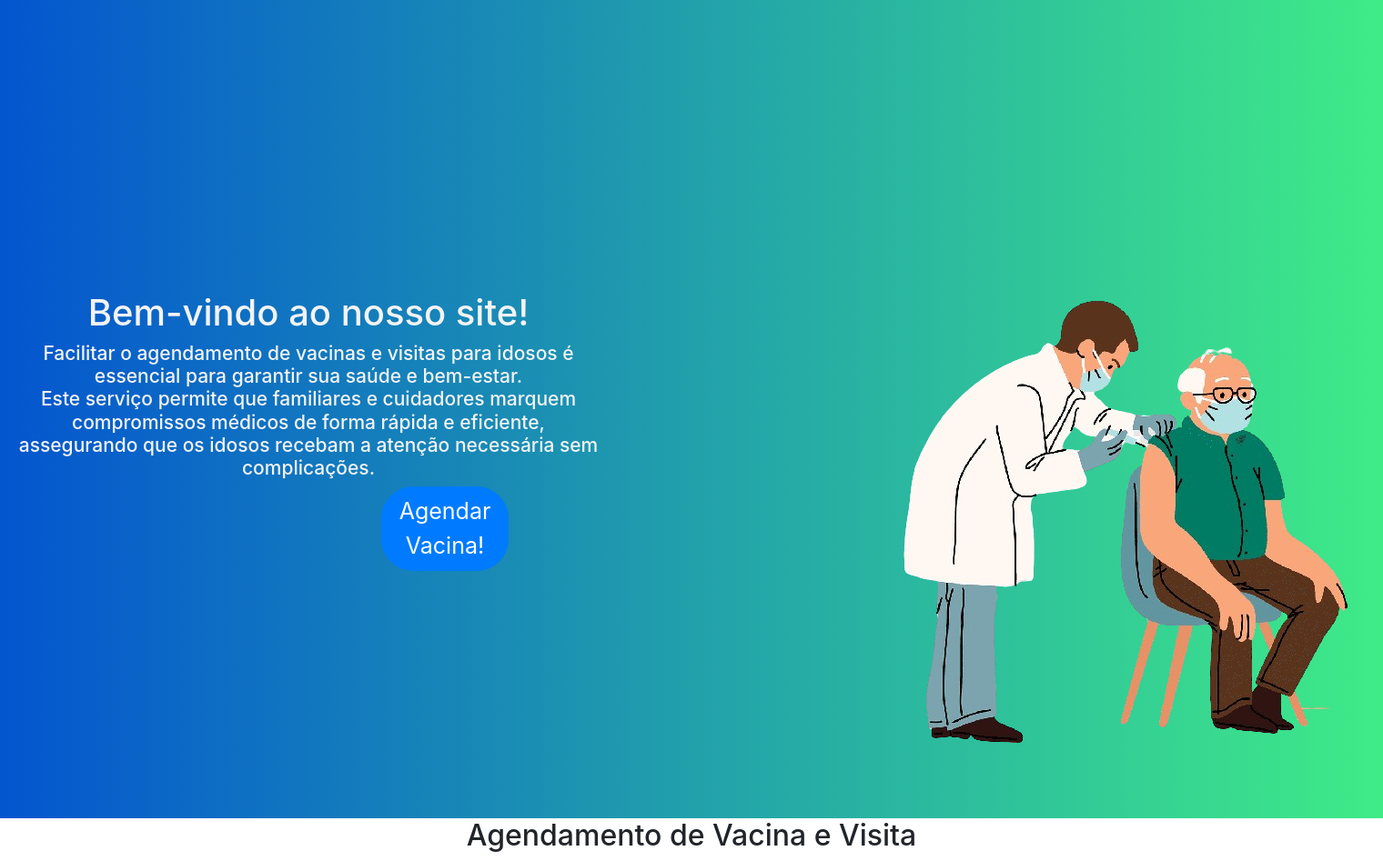
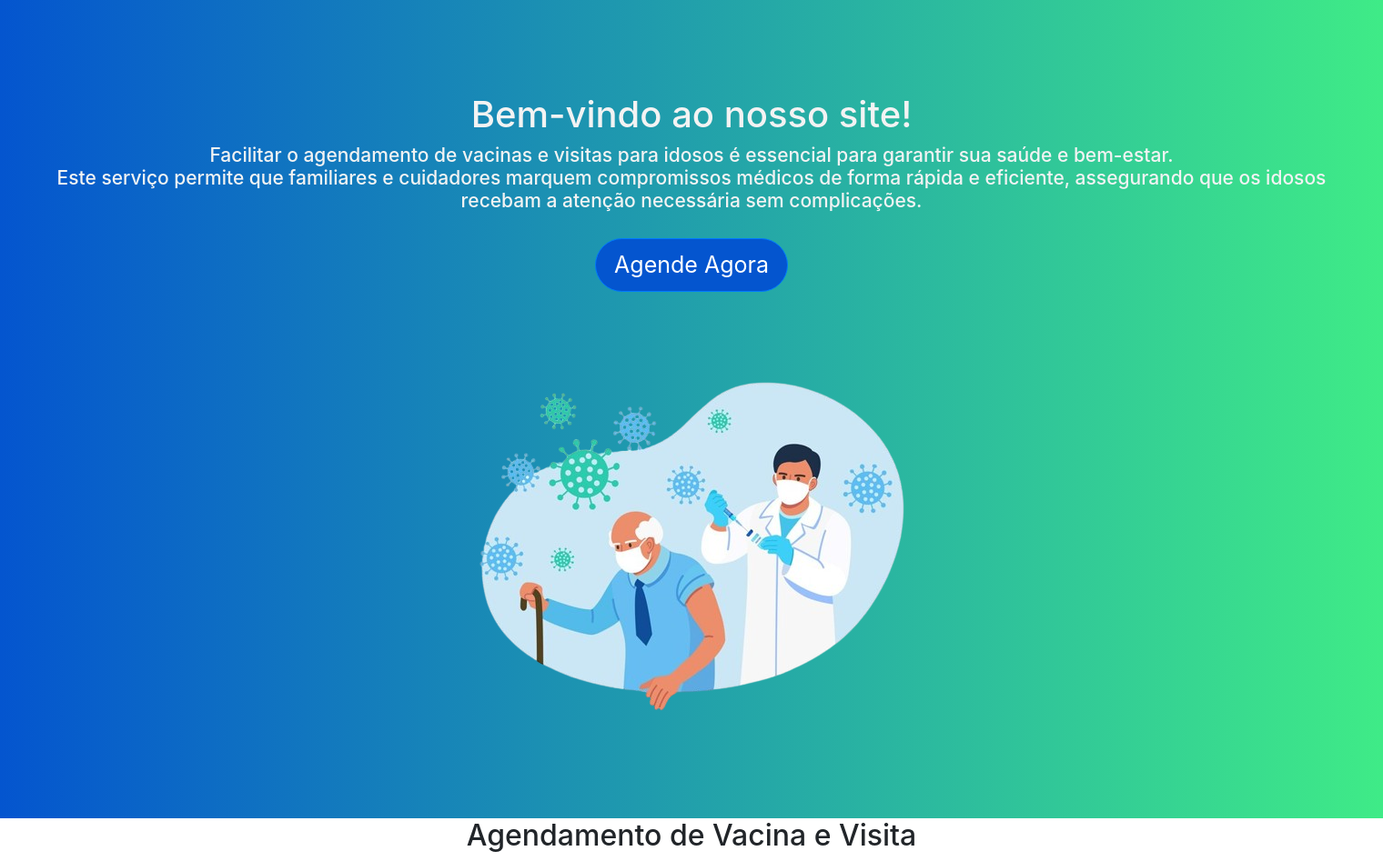
Before and after one commit to ThiagoFelipe01/Hackathon1, a PHP site: page / in a window 1520 px wide. Shown: the part 106-1053 px from the top of the page at 91% size. Run offline with PHP 8.4, Linux system fonts and the light colour scheme; some libraries are stand-ins or nearby versions.

Commit message:
Atualização na Responsividade

```diff
--- a/Php/SaudeCenter/css/style.css
+++ b/Php/SaudeCenter/css/style.css
@@ -1,4 +1,3 @@
-/* css/style.css */
 body {
     font-family: Arial, sans-serif;
     margin: 0;
@@ -38,12 +37,6 @@ table, th, td {
 th, td {
     padding: 10px;
     text-align: center;
-}
-
-body {
-    font-family: Arial, sans-serif;
-    margin: 0;
-    padding: 0;
 }
 
 .navbar {
@@ -91,43 +84,39 @@ nav img {
 }
 
 .containerini {
-    background:linear-gradient(to right, #0455cf, #3feb87);
+    background: linear-gradient(to right, #0455cf, #3feb87);
     width: 100%;
     height: 900px;
     display: flex;
+    justify-content: center;
+    align-items: center;
+    flex-direction: column;
+    text-align: center;
+    color: #f3f3f3;
 }
 
 .containerini h1 {
-    margin-top: 300px;
-    color: #f3f3f3;
-    text-align: center;
-    margin-right: 300px;
+    margin-top: 0;
 }
 
 .containerini h4 {
-    color: #f3f3f3;
-    text-align: center;
-    margin-right: 300px;
     font-size: 21px;
 }
 
 .containerini a {
-    text-align: center;
     font-size: 25px;
     border-radius: 35px;
-    margin-inline: 399px;
+    margin-top: 20px;
+    padding: 10px 20px;
+    color: #fff;
+    background-color: #0455cf;
+    text-decoration: none;
+    display: inline-block;
 }
 
 .containerimg {
-    float: right;
-    margin-top: 330px;
-    margin-right: 30px;
+    margin-top: 30px;
 }
-
-.container {
-    display: center;
-}
-
 
 @media (max-width: 768px) {
     .navbar .nav-links {
@@ -149,6 +138,22 @@ nav img {
         color: white;
         cursor: pointer;
     }
+
+    .containerini h1 {
+        font-size: 24px;
+    }
+
+    .containerini h4 {
+        font-size: 16px;
+    }
+
+    .containerini a {
+        font-size: 15px;
+    }
+
+    .containerimg {
+        margin-top: 20px;
+    }
 }
 
 .content {
--- a/Php/SaudeCenter/index.php
+++ b/Php/SaudeCenter/index.php
@@ -7,11 +7,11 @@
         <h4>Facilitar o agendamento de vacinas e visitas para idosos é essencial para garantir sua saúde e bem-estar.<br>
             Este serviço permite que familiares e cuidadores marquem compromissos médicos de forma rápida e
             eficiente, assegurando que os idosos recebam a atenção necessária sem complicações.</h4>
-        <a class="btn btn-primary btn-lg" href="#" role="button">Agendar Vacina!</a>
+        <a class="btn btn-primary btn-lg" href="#" role="button">Agende Agora</a>
     </div>
 
     <div class="containerimg">
-        <img src="imagens/idoso.png" alt="">
+        <img src="imagens/vacinaidoso.png" alt="a">
     </div>
 </div>
 
```
Also changed, not shown: Php/SaudeCenter/imagens/vacinaidoso.png (added).
